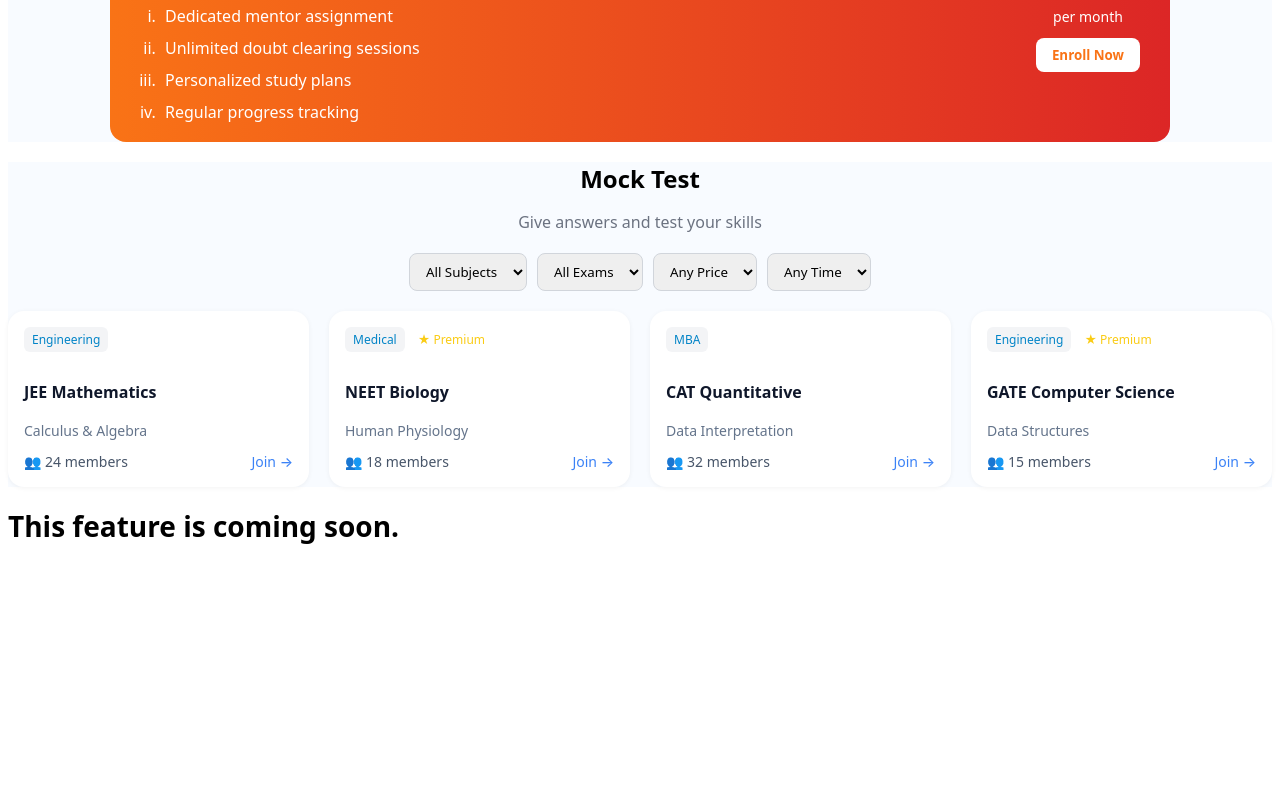
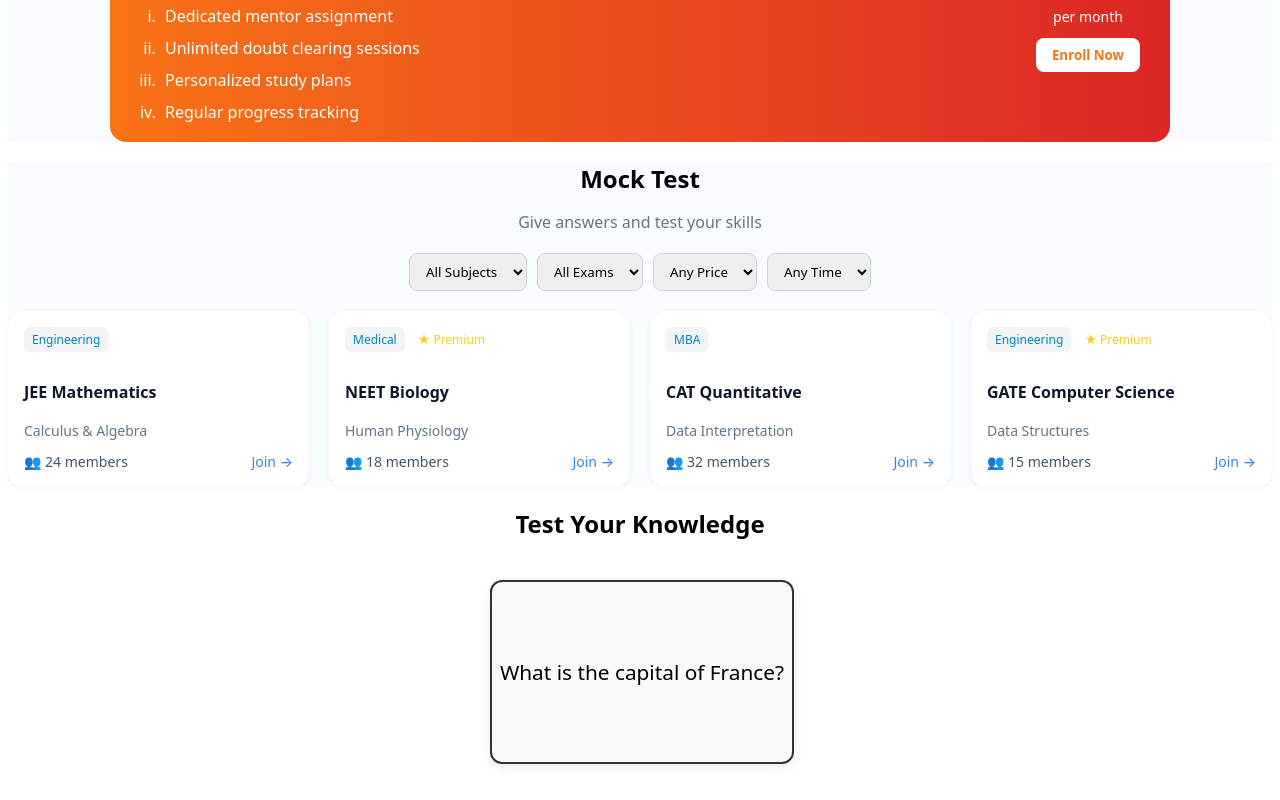
Before and after one commit to AnmolGithubx/Project, a React (Vite) app in the folder StudySync/: page / in a window 1280 px wide. Shown: the part 7495-8295 px from the top of the page. Before the commit the page ends 8059 px from the top, so only its background shows below. Built offline with nearby package versions, Linux system fonts and the light colour scheme.

Commit message:
completed flashcards

```diff
--- a/StudySync/src/FLashCards.jsx
+++ b/StudySync/src/FLashCards.jsx
@@ -1,8 +1,66 @@
-function Flashcards(){
-    return(
+import React, { useState } from "react";
+import "./FlashCards.css";
+
+const cardStyle = {
+    width: "300px",
+    height: "180px",
+    margin: "40px auto",
+    perspective: "1000px",
+    cursor: "pointer",
+};
+
+const innerStyle = (flipped) => ({
+    position: "relative",
+    width: "100%",
+    height: "100%",
+    transition: "transform 0.6s",
+    transformStyle: "preserve-3d",
+    transform: flipped ? "rotateY(180deg)" : "none",
+});
+
+const faceStyle = {
+    position: "absolute",
+    width: "100%",
+    height: "100%",
+    backfaceVisibility: "hidden",
+    display: "flex",
+    alignItems: "center",
+    justifyContent: "center",
+    fontSize: "1.3rem",
+    border: "2px solid #333",
+    borderRadius: "12px",
+    background: "#f9f9f9",
+    boxShadow: "0 4px 12px rgba(0,0,0,0.08)",
+};
+
+const backStyle = {
+    ...faceStyle,
+    background: "#e0f7fa",
+    transform: "rotateY(180deg)",
+};
+
+function Flashcards() {
+    const [flipped, setFlipped] = useState(false);
+    const question = "What is the capital of France?";
+    const answer = "Paris";
+
+    return (
         <>
-        <h1>This feature is coming soon.</h1>
+        <div className="head-title">
+            <h2>Test Your Knowledge</h2>
+        </div>
+            <div style={cardStyle} onClick={() => setFlipped((f) => !f)}>
+                <div style={innerStyle(flipped)}>
+                    <div style={faceStyle}>
+                        {question}
+                    </div>
+                    <div style={backStyle}>
+                        {answer}
+                    </div>
+                </div>
+            </div>
         </>
     );
 }
-export default Flashcards
+
+export default Flashcards;
--- /dev/null
+++ b/StudySync/src/FlashCards.css
@@ -0,0 +1,4 @@
+.head-title{
+    text-align: center;
+    justify-content: center;
+}
--- a/StudySync/src/Landing.jsx
+++ b/StudySync/src/Landing.jsx
@@ -1,5 +1,6 @@
 import './Landing.css';
 import Footer from './Footer';
+
 
 function Landing() {
   return (
@@ -11,9 +12,14 @@
             Join thousands of students in collaborative study rooms. Share knowledge, track progress, and ace your competitive exams with our comprehensive learning platform.
           </p>
           <div className='hero-a'>
-            <a href="#" className="hero-button">Start Learning Free</a>
+            <a href="./src/Signup.jsx" className="hero-button">Start Learning Free</a>
             <a href="#" className="hero-button">Watch Demo</a>
           </div>
+          {/* <div className='hero-a'>
+            <Link to="/learn" className="hero-button">Start Learning Free</Link>
+            <Link to="/demo" className="hero-button">Watch Demo</Link>
+          </div> */}
+
 
           <div className="hero-number">
             <div className="stat-block">
```
Lines whose indentation alone changed are shown as unchanged.
